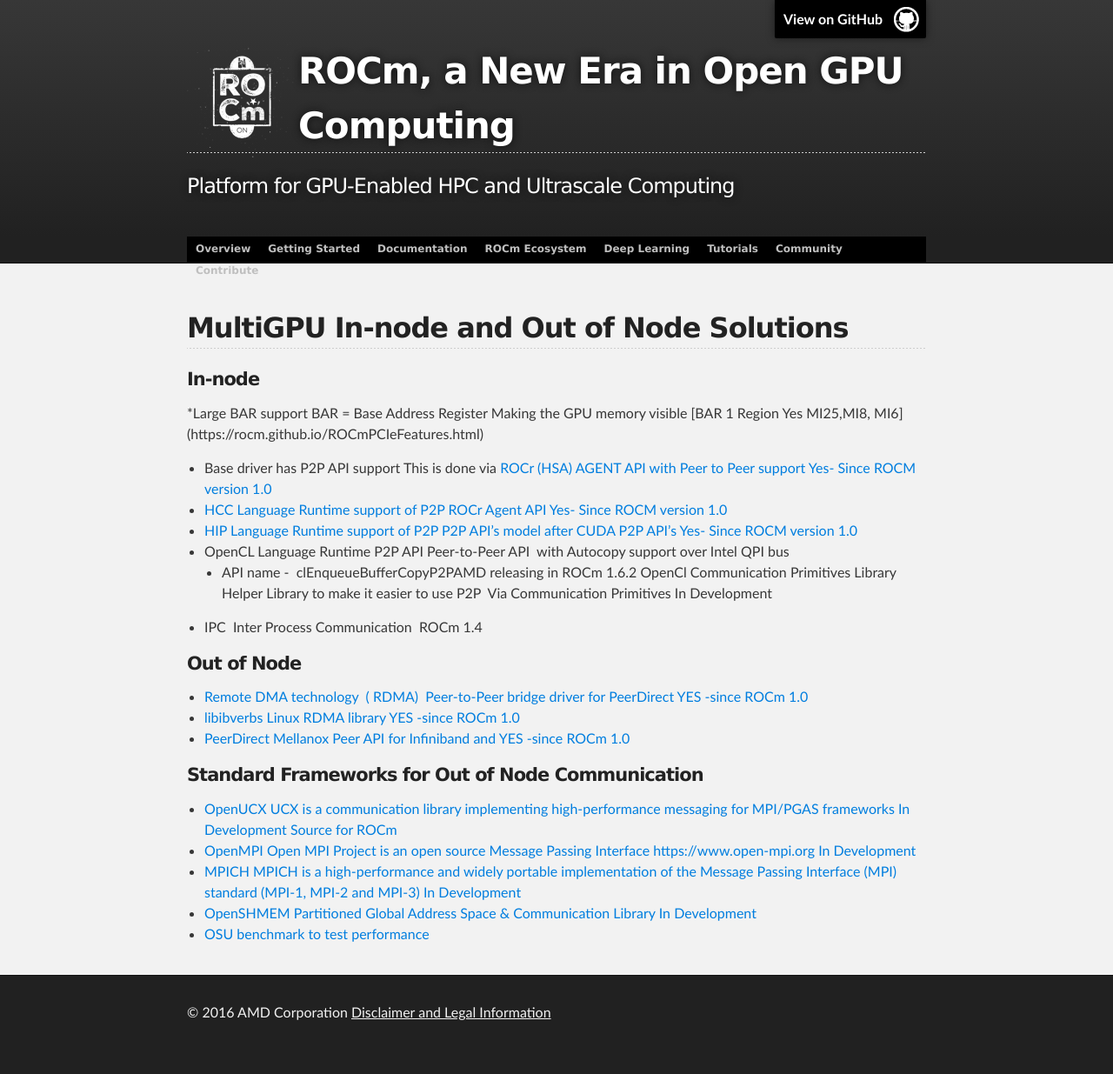
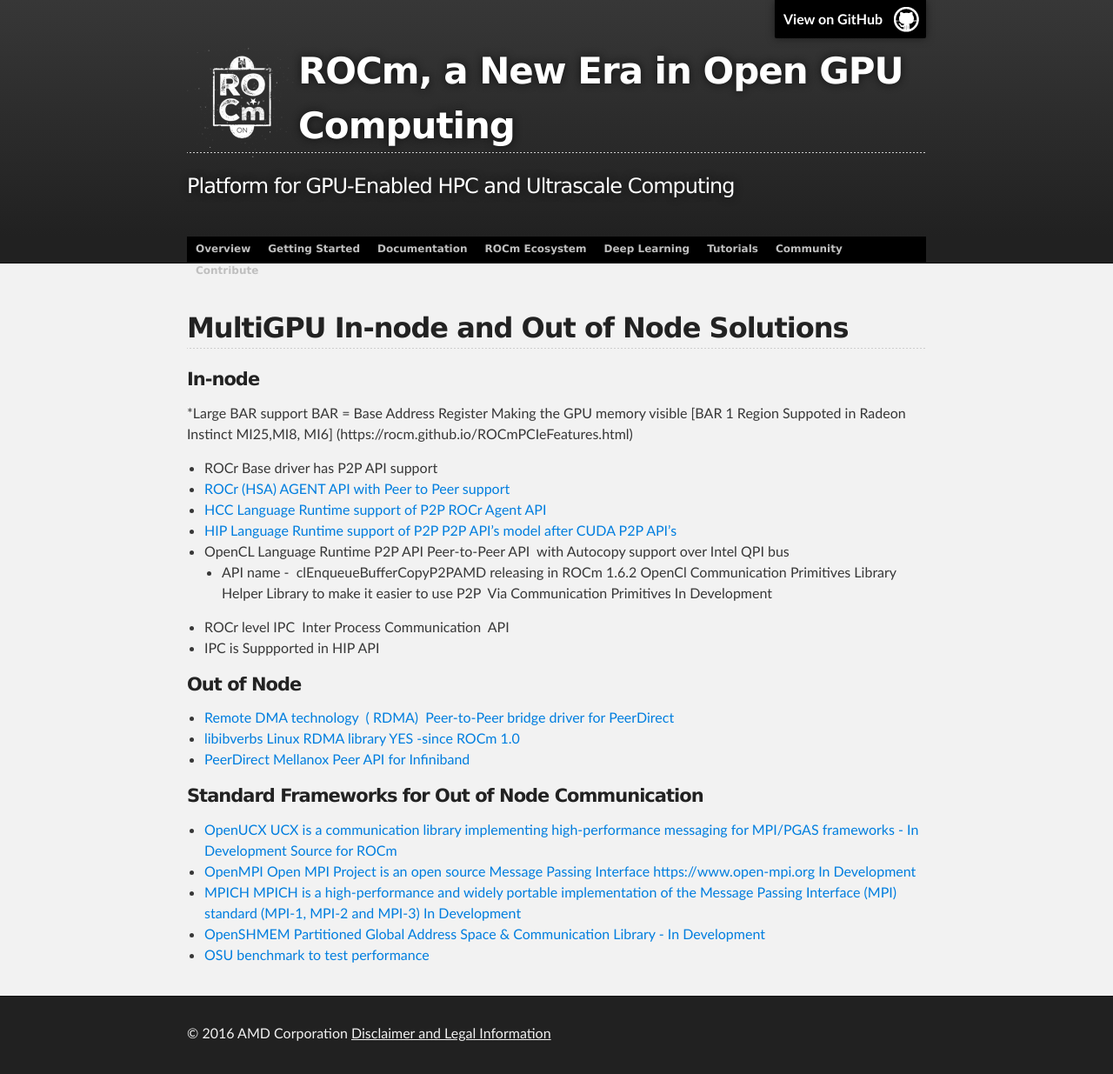
Before and after one commit to ROCm/ROCm.github.io, a Jekyll site: the page built from ROCmMultiGPU.md, in a window 1280 px wide. Shown: the whole page at 87% size. Built offline with Jekyll 4.4.1, drawn with Linux system fonts in a browser that asks for light colours; our own code applies the rules of GitHub Pages for plain Markdown files; before the commit the page ends 1211 px from its top, so only the background shows below that.

Commit message:
Update ROCmMultiGPU.md

```diff
--- a/ROCmMultiGPU.md
+++ b/ROCmMultiGPU.md
@@ -4,25 +4,27 @@
 
 #### In-node
 
-*Large BAR support BAR = Base Address Register	Making the GPU memory visible [BAR 1 Region 	Yes MI25,MI8, MI6]	(https://rocm.github.io/ROCmPCIeFeatures.html)
-* Base driver has P2P API support	This is done via [ROCr (HSA) AGENT API with Peer to Peer support	Yes- Since ROCM version 1.0	](http://www.hsafoundation.com/html_spec111/HSA_Library.htm#Runtime/Topics/02_Core/hsa_iterate_agents.htm%3FTocPath%3DHSA%2520Runtime%2520Programmer%25E2%2580%2599s%2520Reference%2520Manual%2520Version%25201.1.1%2520%7CChapter%25202.%2520HSA%2520Core%2520Programming%2520Guide%7C2.3%2520System%2520and%2520agent%2520information%7C2.3.1%2520System%2520and%2520agent%2520information%2520API%7C_____18)
-* [HCC Language Runtime support of P2P	 ROCr Agent API	Yes- Since ROCM version 1.0](https://scchan.github.io/hcc/classhc_1_1accelerator.html#aebd49b998f9421bd032ea450cbafd247)
-* [HIP Language Runtime support of P2P	P2P API's model after CUDA P2P API's 	Yes- Since ROCM version 1.0](http://rocm-developer-tools.github.io/HIP/group__PeerToPeer.html)
+*Large BAR support BAR = Base Address Register	Making the GPU memory visible [BAR 1 Region Suppoted in Radeon Instinct MI25,MI8, MI6]	(https://rocm.github.io/ROCmPCIeFeatures.html)
+* ROCr Base driver has P2P API support
+ * [ROCr (HSA) AGENT API with Peer to Peer support](http://www.hsafoundation.com/html_spec111/HSA_Library.htm#Runtime/Topics/02_Core/hsa_iterate_agents.htm%3FTocPath%3DHSA%2520Runtime%2520Programmer%25E2%2580%2599s%2520Reference%2520Manual%2520Version%25201.1.1%2520%7CChapter%25202.%2520HSA%2520Core%2520Programming%2520Guide%7C2.3%2520System%2520and%2520agent%2520information%7C2.3.1%2520System%2520and%2520agent%2520information%2520API%7C_____18)
+* [HCC Language Runtime support of P2P	 ROCr Agent API](https://scchan.github.io/hcc/classhc_1_1accelerator.html#aebd49b998f9421bd032ea450cbafd247)
+* [HIP Language Runtime support of P2P	P2P API's model after CUDA P2P API's](http://rocm-developer-tools.github.io/HIP/group__PeerToPeer.html)
 * OpenCL Language Runtime P2P API	Peer-to-Peer API  with Autocopy support over Intel QPI bus
   * API name -  clEnqueueBufferCopyP2PAMD releasing in ROCm 1.6.2 OpenCl
 Communication Primitives Library	Helper Library to make it easier to use P2P  Via Communication Primitives	In Development
-* IPC 	Inter Process Communication 	ROCm 1.4
+* ROCr level IPC 	Inter Process Communication 	API
+ * IPC is Suppported in HIP API
 
 #### Out of Node
 
-* [Remote DMA technology  ( RDMA) 	Peer-to-Peer bridge driver for PeerDirect	YES -since ROCm 1.0](https://github.com/RadeonOpenCompute/ROCnRDMA)
+* [Remote DMA technology  ( RDMA) 	Peer-to-Peer bridge driver for PeerDirect](https://github.com/RadeonOpenCompute/ROCnRDMA)
 * [libibverbs	Linux RDMA library	YES -since ROCm 1.0](https://github.com/RadeonOpenCompute/ROCnRDMA)
-* [PeerDirect	Mellanox Peer API for Infiniband and	YES -since ROCm 1.0](https://community.mellanox.com/docs/DOC-2486)
+* [PeerDirect	Mellanox Peer API for Infiniband](https://community.mellanox.com/docs/DOC-2486)
 
 #### Standard Frameworks for Out of Node Communication
 
-* [OpenUCX	UCX is a communication library implementing high-performance messaging for MPI/PGAS frameworks	In Development](http://www.openucx.org.) [Source for ROCm](https://github.com/openucx/ucx/tree/master/src/uct/rocm)
+* [OpenUCX	UCX is a communication library implementing high-performance messaging for MPI/PGAS frameworks - 	In Development](http://www.openucx.org.) [Source for ROCm](https://github.com/openucx/ucx/tree/master/src/uct/rocm)
 * [OpenMPI	Open MPI Project is an open source Message Passing Interface https://www.open-mpi.org	In Development](https://github.com/openucx/ucx/wiki/OpenMPI-and-OpenSHMEM-installation-with-UCX)
 * [ MPICH	MPICH is a high-performance and widely portable implementation of the Message Passing Interface (MPI) standard (MPI-1, MPI-2 and MPI-3)](https://www.mpich.org/about/overview/)	 [In Development](https://www.mpich.org/2016/08/30/mpich-3-3a1-released/)
-* [OpenSHMEM	Partitioned Global Address Space & Communication Library	In Development](https://github.com/openucx/ucx/wiki/OpenMPI-and-OpenSHMEM-installation-with-UCX)
+* [OpenSHMEM	Partitioned Global Address Space & Communication Library - 	In Development](https://github.com/openucx/ucx/wiki/OpenMPI-and-OpenSHMEM-installation-with-UCX)
 * [OSU benchmark to test performance](https://github.com/ROCm-Developer-Tools/OSU_Microbenchmarks)
```
